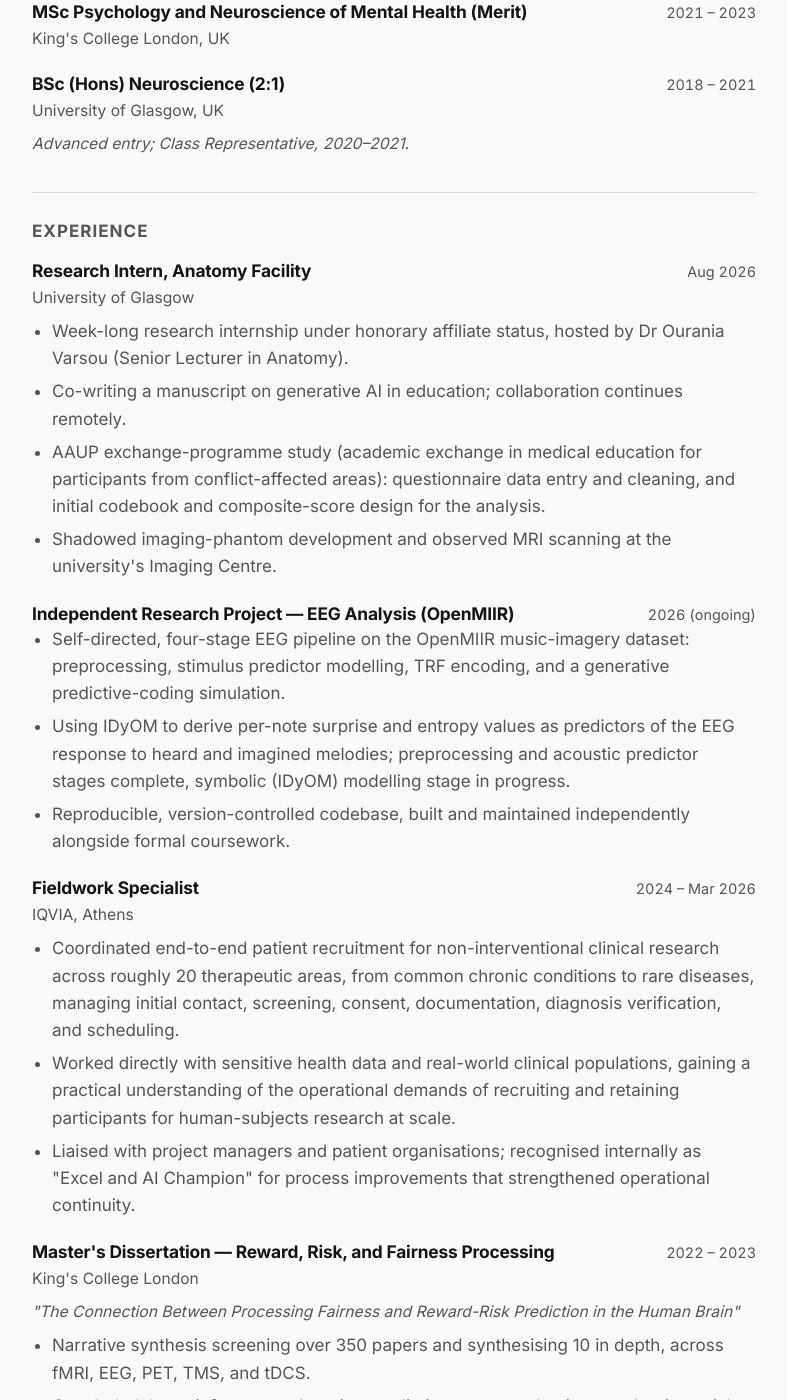
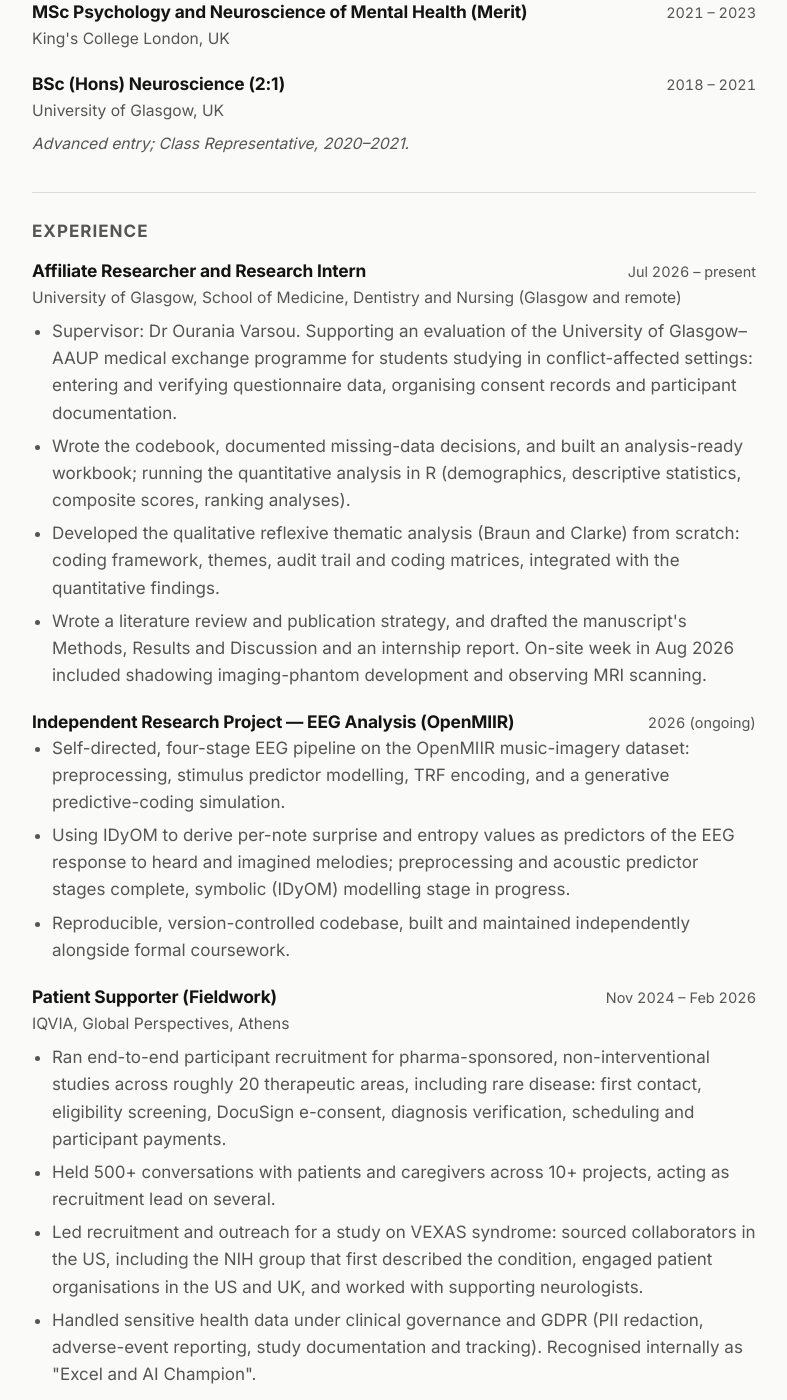
Before and after one commit to haidimartinidou/haidimartinidou.github.io, a Jekyll site: the page built from cv.md, in a window 1280 px wide and 1400 px high, scrolled down 847 px. Shown: the whole window, without its empty margins (246-1033 px from the left). Built offline with Jekyll 4.4.1, drawn with Linux system fonts in a browser that asks for light colours; some of the changed text lies outside the part shown.

Commit message:
Align CV with Word CV v.4 and the UK Biobank manuscript
Add MindHug, Caffeine Roastery, NovelBrain and Living Support roles,
the ongoing Glasgow affiliate post, corrected IQVIA title and dates,
the Oslo atlas course, three in-preparation publications, and fuller
skills. Match the BSc entry to the manuscript (N, Stata, components)
and drop the discontinued GenAI paper from the Elsewhere page.

Co-Authored-By: Claude Opus 5.5 <noreply@anthropic.com>

```diff
--- a/_data/cv.yml
+++ b/_data/cv.yml
@@ -48,27 +48,45 @@ education:
     note: "Advanced entry; Class Representative, 2020–2021."
 
 experience:
-  - title: "Research Intern, Anatomy Facility"
-    organization: "University of Glasgow"
-    dates: "Aug 2026"
+  - title: "Affiliate Researcher and Research Intern"
+    organization: "University of Glasgow, School of Medicine, Dentistry and Nursing (Glasgow and remote)"
+    dates: "Jul 2026 – present"
     bullets:
-      - "Week-long research internship under honorary affiliate status, hosted by Dr Ourania Varsou (Senior Lecturer in Anatomy)."
-      - "Co-writing a manuscript on generative AI in education; collaboration continues remotely."
-      - "AAUP exchange-programme study (academic exchange in medical education for participants from conflict-affected areas): questionnaire data entry and cleaning, and initial codebook and composite-score design for the analysis."
-      - "Shadowed imaging-phantom development and observed MRI scanning at the university's Imaging Centre."
+      - "Supervisor: Dr Ourania Varsou. Supporting an evaluation of the University of Glasgow–AAUP medical exchange programme for students studying in conflict-affected settings: entering and verifying questionnaire data, organising consent records and participant documentation."
+      - "Wrote the codebook, documented missing-data decisions, and built an analysis-ready workbook; running the quantitative analysis in R (demographics, descriptive statistics, composite scores, ranking analyses)."
+      - "Developed the qualitative reflexive thematic analysis (Braun and Clarke) from scratch: coding framework, themes, audit trail and coding matrices, integrated with the quantitative findings."
+      - "Wrote a literature review and publication strategy, and drafted the manuscript's Methods, Results and Discussion and an internship report. On-site week in Aug 2026 included shadowing imaging-phantom development and observing MRI scanning."
   - title: "Independent Research Project — EEG Analysis (OpenMIIR)"
     dates: "2026 (ongoing)"
     bullets:
       - "Self-directed, four-stage EEG pipeline on the OpenMIIR music-imagery dataset: preprocessing, stimulus predictor modelling, TRF encoding, and a generative predictive-coding simulation."
       - "Using IDyOM to derive per-note surprise and entropy values as predictors of the EEG response to heard and imagined melodies; preprocessing and acoustic predictor stages complete, symbolic (IDyOM) modelling stage in progress."
       - "Reproducible, version-controlled codebase, built and maintained independently alongside formal coursework."
-  - title: "Fieldwork Specialist"
-    organization: "IQVIA, Athens"
-    dates: "2024 – Mar 2026"
+  - title: "Patient Supporter (Fieldwork)"
+    organization: "IQVIA, Global Perspectives, Athens"
+    dates: "Nov 2024 – Feb 2026"
     bullets:
-      - "Coordinated end-to-end patient recruitment for non-interventional clinical research across roughly 20 therapeutic areas, from common chronic conditions to rare diseases, managing initial contact, screening, consent, documentation, diagnosis verification, and scheduling."
-      - "Worked directly with sensitive health data and real-world clinical populations, gaining a practical understanding of the operational demands of recruiting and retaining participants for human-subjects research at scale."
-      - "Liaised with project managers and patient organisations; recognised internally as \"Excel and AI Champion\" for process improvements that strengthened operational continuity."
+      - "Ran end-to-end participant recruitment for pharma-sponsored, non-interventional studies across roughly 20 therapeutic areas, including rare disease: first contact, eligibility screening, DocuSign e-consent, diagnosis verification, scheduling and participant payments."
+      - "Held 500+ conversations with patients and caregivers across 10+ projects, acting as recruitment lead on several."
+      - "Led recruitment and outreach for a study on VEXAS syndrome: sourced collaborators in the US, including the NIH group that first described the condition, engaged patient organisations in the US and UK, and worked with supporting neurologists."
+      - "Handled sensitive health data under clinical governance and GDPR (PII redaction, adverse-event reporting, study documentation and tracking). Recognised internally as \"Excel and AI Champion\"."
+  - title: "Merchandise Coordinator and Neuroscience Advisor (remote)"
+    organization: "MindHug, London"
+    dates: "Aug 2024 – Nov 2024"
+    bullets:
+      - "Managed end-to-end merchandise operations for workshops across 6 UK universities: sourcing, supplier coordination, budgeting and on-time delivery to events."
+      - "Partnered with the lead psychologist to audit workshop slides and materials, translating neuroscience concepts into clear language for student audiences."
+  - title: "Clinical Observership — rTMS"
+    organization: "NovelBrain, Greece"
+    dates: "Jul 2024"
+    bullets:
+      - "Prepared a review of recent rTMS literature for the clinical team, then observed the clinic's rTMS protocol."
+  - title: "HR Coordinator"
+    organization: "Caffeine Roastery SuperFoods, Thessaloniki"
+    dates: "Oct 2023 – Oct 2024"
+    bullets:
+      - "Built the HR function from the ground up at launch (recruitment, onboarding, core policies) for a team of 10."
+      - "Designed and ran structured interviews and onboarding, drawing on motivation and person–role fit."
   - title: "Master's Dissertation — Reward, Risk, and Fairness Processing"
     organization: "King's College London"
     dates: "2022 – 2023"
@@ -82,49 +100,61 @@ experience:
     dates: "2020 – 2021"
     subtitle: "\"The Association Between Mediterranean Diet and Depression Risk\""
     bullets:
-      - "Analysed UK Biobank data (N = 502,506) using binary logistic regression in R."
-      - "Engineered a novel dietary-adherence variable in the absence of a ready-made measure, and controlled for multiple confounders; found a modest protective association (OR ≈ 0.91)."
+      - "Analysed UK Biobank data (N = 502,359) using binary logistic regression in Stata, testing six Mediterranean-style dietary components (oily and non-oily fish, fruit, salad and raw vegetables, cooked vegetables, processed meat) against self-reported depression."
+      - "Used stepwise adjustment for age, sex, smoking, medication, area deprivation, education and month of assessment; small protective associations persisted, largest for oily fish (OR 0.90). Now being prepared as a manuscript."
       - "Supervisor: Dr Donald Lyall."
+  - title: "Living Support Assistant"
+    organization: "University of Glasgow, Kelvinhaugh Residences"
+    dates: "Sep 2019 – Jun 2020"
+    bullets:
+      - "Overnight on-call welfare cover (18:00–07:00) for student residents, responding to emergencies including mental-health crises and safety incidents."
+      - "Ran wellbeing check-ins and mediated flat conflicts; trained in Mental Health First Aid, First Aid, Fire and Life Safety, and mediation. Role ended due to COVID-19."
+
 skills:
-  - category: "Programming & analysis"
-    items: "R (statistical modelling, regression); Python (MNE-based EEG preprocessing, ICA, epoching; applied in the OpenMIIR/IDyOM pipeline and the Stanford Statistical Learning course); running IDyOM (Common Lisp)."
-  - category: "Research methods"
-    items: "Neuroimaging literature synthesis (fMRI, EEG, PET, TMS, tDCS); large-scale dataset management (UK Biobank); EEG signal processing basics (OpenMIIR/IDyOM)."
-  - category: "Other"
-    items: "Human-subjects recruitment and data handling; questionnaire data cleaning and codebook design; process documentation and handover; independent web development (see Independent Projects)."
+  - category: "Research and data"
+    items: "R (basic: descriptive statistics, regression, composite scores); Python (basic: MNE-based EEG preprocessing in the OpenMIIR pipeline); IBM SPSS; Stata; Excel (advanced); questionnaire data management and codebooks; reflexive thematic analysis; systematic literature screening and narrative synthesis; digital brain atlas tools (QuickNII, MeshView); running IDyOM (Common Lisp)."
+  - category: "Software"
+    items: "DocuSign, Notion, Obsidian, ClickUp, Canva Pro, Adobe Premiere, SoftOne, Microsoft Office, GitHub Pages."
+  - category: "Certificates"
+    items: "Mental Health First Aid, First Aid, Fire and Life Safety (University of Glasgow, 2019); adverse-event reporting and compliance training (IQVIA)."
   - category: "Languages"
     items: "Greek (native); English (fluent); French (basic, learning)."
-
+  - category: "Music and arts"
+    items: "Choir, Filippos Glee, Athens (2025–2026); jazz singing lessons; lead singer with local bands, including a fundraising concert (2016–2019); Megaro Mousikis Thessalonikis choir (2011–2014); violin, Conservatory of Northern Greece (2008–2014; lead violin 2012, awards of excellence); theatre training, Andreas Voutsinas drama school (2007–2014)."
 
 # Independent (non-research) builds. Rendered as "Independent Projects".
 projects:
   - name: "ForFun"
     date: "2026"
-    url: "https://github.com/haidimartinidou/forfun"
-    description: "Application tracker for programmes, jobs, and grants (Next.js, Supabase), with an AI-powered Discover tool that searches the web for opportunities."
+    url: "https://forfun-alpha.vercel.app"
+    description: "Designed and launched an application-tracking web app for programmes, jobs and grants, with a freemium AI search feature (Next.js, Supabase)."
   - name: "VibeDeck"
     date: "2026"
     url: "https://github.com/haidimartinidou/Zanzibar"
-    description: "Spotify playlist and DJ-style web app, built end-to-end and deployed to Cloudflare Workers."
-  - name: "haidiartin"
-    date: "2026"
+    description: "Turns a described \"vibe\" into a playlist via the Spotify API and an LLM; deployed to Cloudflare Workers."
+  - name: "Personal sites"
+    date: "2025 – 2026"
     url: "https://haidimartinidou.github.io/haidiartin/"
-    description: "Hand-built portfolio site for film photography, painting, and watercolour."
+    description: "Academic site and blog (Jekyll, GitHub Pages) and a hand-built art portfolio (haidiartin)."
 
 # Public-facing writing and talks. Rendered as "Science Communication".
 writing:
   - title: "Why GenAI Models Make Things Up"
-    outlet: "GenAI Unpacked video series (guest author)"
+    outlet: "GenAI Unpacked (YouTube, Dr O. Varsou): wrote the episode on AI hallucinations; 1,600+ views"
+    date: "2025"
     url: "https://www.youtube.com/watch?v=N1QAtmpl3r0"
+  - title: "Contributing writer on neuroscience, AI, social commentary and modern history"
+    outlet: "Parallaxi Magazine"
+    date: "2023 – 2026"
+  - title: "The human brain and Silicon Valley"
+    outlet: "Parallaxi Magazine"
+    date: "March 2024"
+    url: "https://parallaximag.gr/parallax-view/anthropinos-egkefalos-kai-silicon-valley"
   - title: "Do, re, mi, we got emotional: what Coldplay did in Athens"
     outlet: "Parallaxi Magazine"
     date: "June 2024"
     url: "https://parallaximag.gr/parallax-view/nto-re-mi-giname-synaisthimatikoi-ti-ekanan-oi-coldplay-stin-athina"
-  - title: "The human brain and Silicon Valley"
-    outlet: "Parallaxi Magazine"
-    date: "March 2024"
-    url: "https://parallaximag.gr/parallax-view/anthropinos-egkefalos-kai-silicon-valley"
-  - title: "Essays on neuroscience and everyday behaviour (procrastination, mood, perception, wearables)"
+  - title: "Odd Things: essays on neuroscience and behaviour, e.g. a neuro-computational account of procrastination"
     outlet: "Personal website and LinkedIn"
     date: "2025 – 2026"
     url: "https://haidimartinidou.github.io/articles/"
@@ -133,6 +163,10 @@ writing:
 # automatically left out of the generated PDF (see cv.md's cv-print-hide
 # logic) — set date to something else to bring it back into the PDF.
 courses:
+  - name: "IMB9345: Neuroscience Data Integration through Use of Digital Brain Atlases"
+    provider: "University of Oslo, Faculty of Medicine (Neural Systems Laboratory, EBRAINS)"
+    date: "Sep 2026"
+    note: "online PhD-level elective, 2 ECTS"
   - name: "Computational Neuroscience: Neuronal Dynamics"
     provider: "EPFL (edX)"
     date: "Paused"
@@ -143,10 +177,12 @@ courses:
     provider: "Duke University (Coursera)"
     date: "Paused"
 
-# No formal publications yet. Add entries here as { citation: "..." } once
-# there are any; the section stays hidden on the page and in the PDF while
-# this list is empty.
-publications: []
+# Entries render as plain text, in the order listed. Keep "in preparation"
+# items marked as such until they are submitted or posted as preprints.
+publications:
+  - citation: "Varsou O., Walters M., Martinidou H., et al. Evaluation of the University of Glasgow–AAUP medical exchange programme: a transferable framework (working title). In preparation."
+  - citation: "Martinidou H., Lyall D. M. Mediterranean-style dietary components and self-reported depression: a cross-sectional analysis of 502,506 UK adults in the UK Biobank cohort. In preparation; preprint planned."
+  - citation: "Martinidou H., Theotokis P. Review on how sustained AI use may reshape brain networks (working title). In preparation for Current Issues in Molecular Biology (MDPI), special issue \"Neural Networks in Molecular and Cellular Neurobiology\"."
 
 conferences:
   - name: "NeuroMonster Conference"
@@ -162,11 +198,14 @@ conferences:
         url: "https://www.greeksin.ai/papadimitriou"
       - title: "NeuroAI panel — Constantine Dovrolis, Leontios J. Hadjileontiadis, Maria Papadopouli, Alexandros Potamianos, Stelios Smirnakis, Nektarios Tavernarakis"
         url: "https://www.greeksin.ai/neuro-ai"
+  - name: "Neuroscience conferences, Royal College of Physicians and Surgeons of Glasgow"
+    location: "Glasgow"
+    date: "2018, 2019"
 
 references:
   - name: "Dr Ourania Varsou"
     affiliation: "University of Glasgow"
-    note: "Research collaborator, GenAI in anatomy education project. Email on request."
+    note: "Supervisor, affiliate research post and AAUP exchange-programme study. Email on request."
   - name: "Dr Donald Lyall"
     affiliation: "University of Glasgow"
     note: "BSc dissertation supervisor. Email on request."
--- a/elsewhere.md
+++ b/elsewhere.md
@@ -11,12 +11,12 @@ permalink: /elsewhere/
       <h2>Research Studentship, University of Glasgow</h2>
     </div>
     <p>In August 2026 I spent a week as a research intern in the Anatomy Facility at the University of Glasgow, hosted by Dr Ourania Varsou (Senior Lecturer in Anatomy, School of Medicine, Dentistry and Nursing) under honorary affiliate status. It was also a small return, since my BSc in Neuroscience was at Glasgow too.</p>
-    <p>The visit carried two strands of work in parallel. One is a paper Ourania and I are developing together on generative AI in education, work that continues remotely now the visit has ended. The other is the AAUP exchange-programme study, which looks at what makes academic exchange in medical education work well for participants from conflict-affected areas; I worked through questionnaire data entry and cleaning, and started building the codebook and composite-score sheets behind the analysis, with the aim of shaping this into a transferable framework for running such exchanges successfully. Around that, the week included a chance to shadow the development of imaging phantoms with research assistant Kate MacDiarmid, and short time spent at the university's Imaging Centre with Dr Michael Stringer to see MRI scanning in practice.</p>
+    <p>The core of the work is the AAUP exchange-programme study, which continues remotely now the visit has ended. It looks at what makes academic exchange in medical education work well for participants from conflict-affected areas; I worked through questionnaire data entry and cleaning, and started building the codebook and composite-score sheets behind the analysis, with the aim of shaping this into a transferable framework for running such exchanges successfully. Around that, the week included a chance to shadow the development of imaging phantoms with research assistant Kate MacDiarmid, and short time spent at the university's Imaging Centre with Dr Michael Stringer to see MRI scanning in practice.</p>
     <ul class="index-list index-list--tight">
       <li class="index-row">
         <div class="index-content">
           <a href="https://www.gla.ac.uk/schools/medicine/staff/ouraniavarsou/">Dr Ourania Varsou, University of Glasgow</a>
-          <span class="index-meta">Host and collaborator for the visit and the GenAI paper.</span>
+          <span class="index-meta">Host and supervisor for the visit and the AAUP exchange-programme study.</span>
         </div>
       </li>
     </ul>
```
